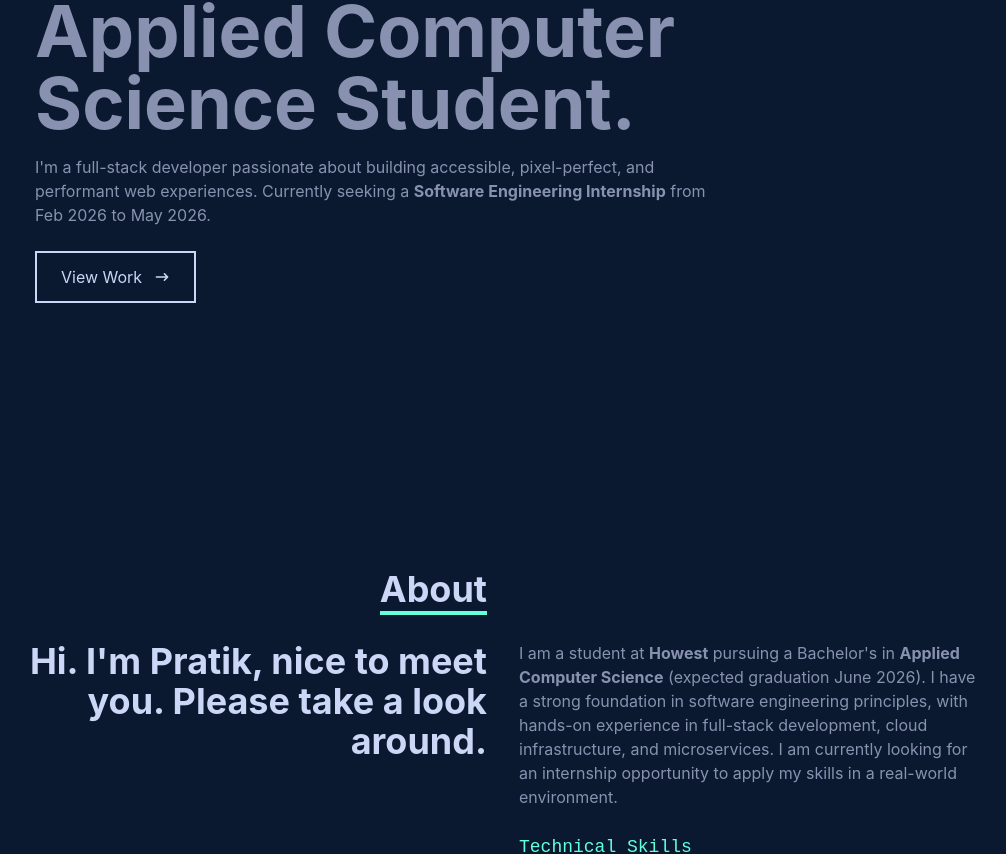
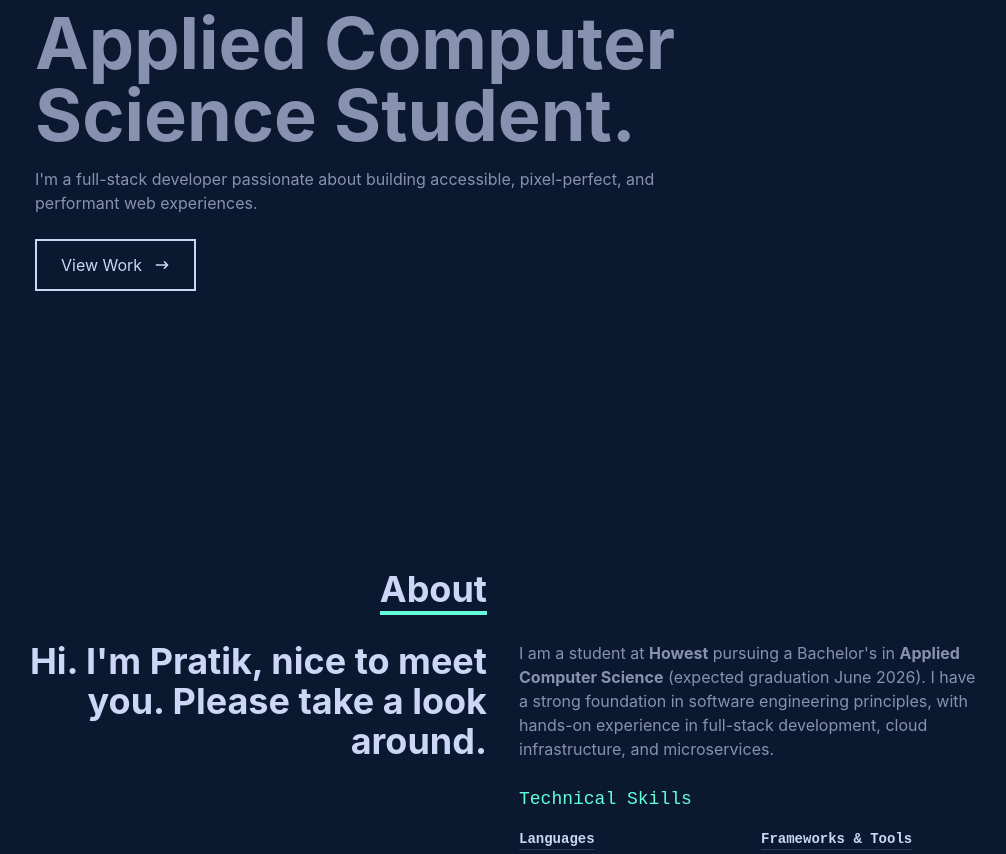
Before and after one commit to Or3nges/or3nges.github.io, a React (Vite) app: page / in a window 1280 px wide. Shown: the part 295-1149 px from the top of the page, without its empty margins (137-1143 px from the left). Built offline with nearby package versions, Linux system fonts and the light colour scheme.

Commit message:
Remove internship text

```diff
--- a/src/components/About/About.jsx
+++ b/src/components/About/About.jsx
@@ -44,8 +44,7 @@ const About = () => {
               <p className="text-textSecondary">
                 I am a student at <b>Howest</b> pursuing a Bachelor's in <b>Applied Computer Science</b> (expected graduation June 2026).
                 I have a strong foundation in software engineering principles, with hands-on experience in full-stack development,
-                cloud infrastructure, and microservices. I am currently looking for an internship opportunity to apply my skills
-                in a real-world environment.
+                cloud infrastructure, and microservices.
               </p>
 
               <div className="mt-6">
--- a/src/components/Homepage/Homepage.jsx
+++ b/src/components/Homepage/Homepage.jsx
@@ -46,7 +46,6 @@ const Homepage = () => {
           className="text-textSecondary py-4 max-w-[700px]"
         >
           I'm a full-stack developer passionate about building accessible, pixel-perfect, and performant web experiences.
-          Currently seeking a <b>Software Engineering Internship</b> from Feb 2026 to May 2026.
         </motion.p>
         <motion.div
           initial={{ opacity: 0, y: 50 }}
```
